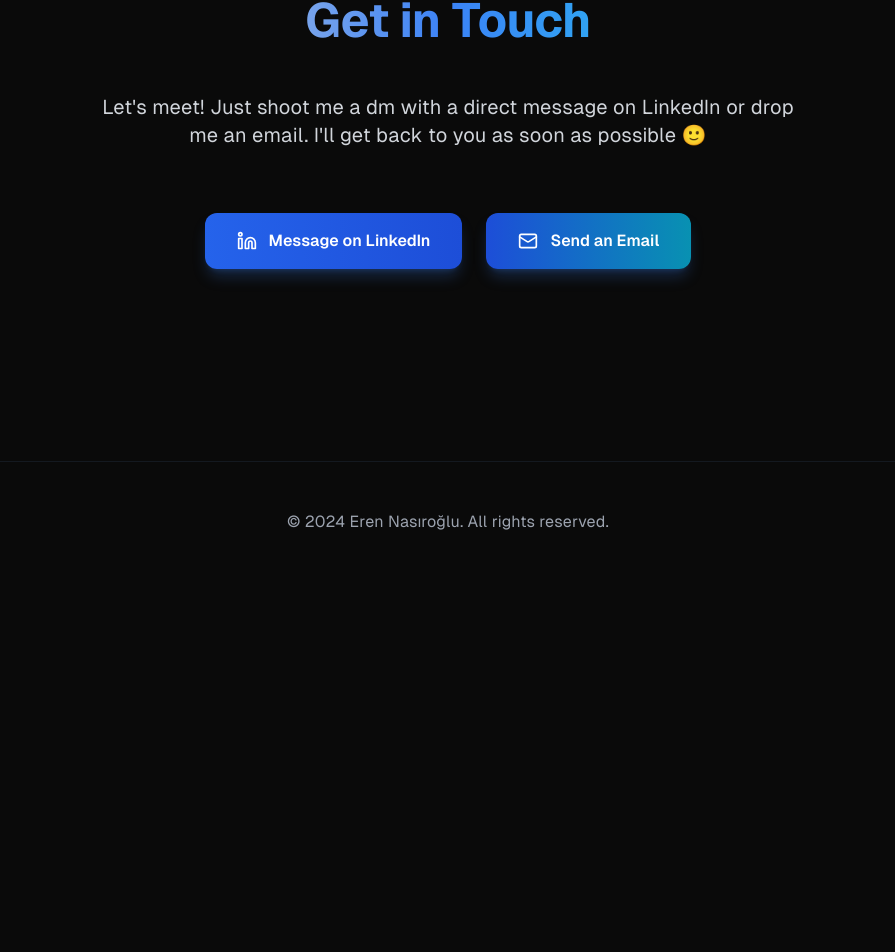
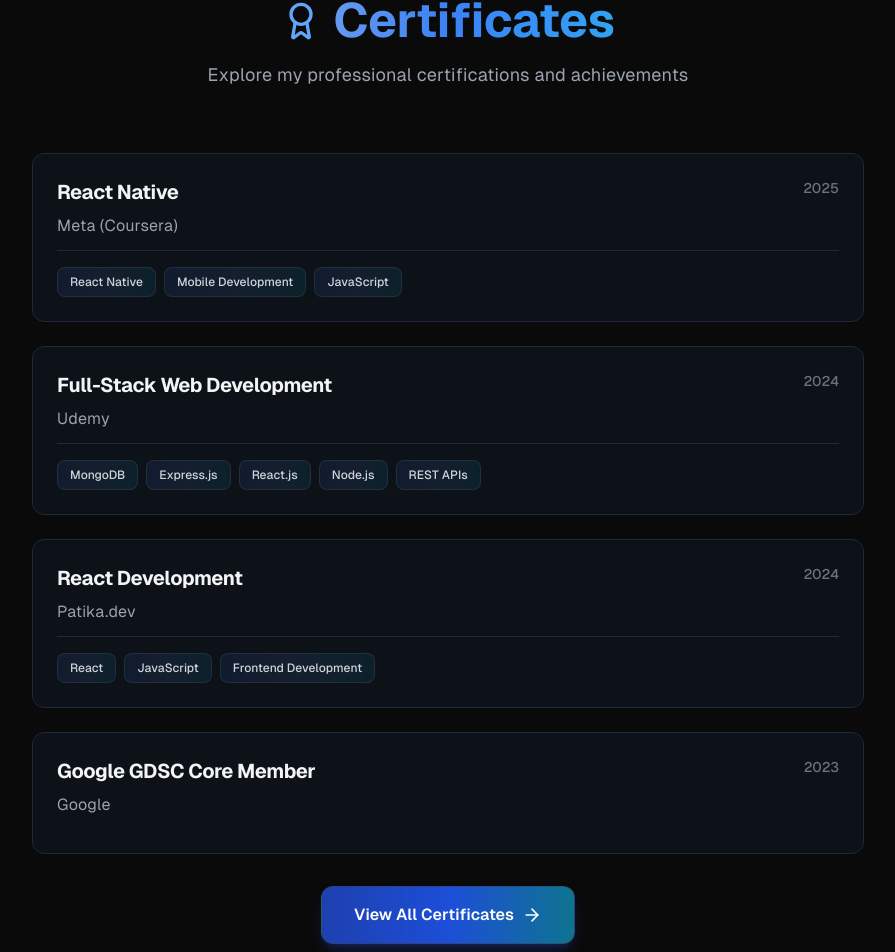
Before and after one commit to erenasiroglu/my-portfolio, a Next.js app: page /home in a window 1280 px wide. Shown: the part 2344-3296 px from the top of the page, without its empty margins (192-1087 px from the left). Before the commit the page ends 2926 px from the top, so only its background shows below. Built offline with nearby package versions, Linux system fonts and the light colour scheme.

Commit message:
feat: update certificates

```diff
--- a/app/certificates/page.tsx
+++ b/app/certificates/page.tsx
@@ -2,7 +2,7 @@
 
 import { motion } from "framer-motion";
 import { useLanguage } from "../contexts/LanguageContext";
-import { ArrowLeft } from "lucide-react";
+import { ArrowLeft, Award } from "lucide-react";
 import Link from "next/link";
 
 interface Certificate {
@@ -73,50 +73,88 @@ export default function Certificates() {
     },
   ];
 
+  const content = {
+    en: {
+      title: "Certificates",
+      back: "Back to Home",
+    },
+    tr: {
+      title: "Sertifikalar",
+      back: "Ana Sayfaya Dön",
+    },
+  };
+
+  const TechBadge = ({ skill }: { skill: string }) => (
+    <span className="inline-block bg-gradient-to-r from-blue-500/10 via-blue-400/10 to-cyan-500/10 text-gray-300 text-xs font-medium px-3 py-1.5 rounded-lg border border-gray-700/50 hover:border-blue-500/50 transition-colors">
+      {skill}
+    </span>
+  );
+
   return (
     <motion.div
       initial={{ opacity: 0 }}
       animate={{ opacity: 1 }}
-      transition={{ duration: 0.5 }}
-      className="min-h-screen bg-[#0a0a0a] pt-24 pb-12 px-4"
+      transition={{ duration: 0.6, ease: [0.16, 1, 0.3, 1] }}
+      className="min-h-screen bg-[#0a0a0a] pt-32 pb-16 container-padding"
     >
-      <div className="max-w-3xl mx-auto">
-        <Link
-          href="/home"
-          className="inline-flex items-center text-gray-400 hover:text-gray-200 mb-8"
+      <div className="max-w-4xl mx-auto">
+        <motion.div
+          initial={{ opacity: 0, y: -10 }}
+          animate={{ opacity: 1, y: 0 }}
+          transition={{ duration: 0.4, ease: [0.16, 1, 0.3, 1] }}
+          className="mb-12"
         >
-          <ArrowLeft className="w-5 h-5 mr-2" />
-          Back to Home
-        </Link>
+          <Link
+            href="/home"
+            className="inline-flex items-center gap-2 text-gray-400 hover:text-gray-200 transition-colors mb-8 group"
+          >
+            <ArrowLeft className="w-5 h-5 group-hover:-translate-x-1 transition-transform" />
+            <span className="font-medium">{content[language].back}</span>
+          </Link>
 
-        <h1 className="text-3xl font-bold mb-8 text-transparent bg-clip-text bg-gradient-to-r from-blue-600 via-purple-600 to-pink-600">
-          {language === "en" ? "Certificates" : "Sertifikalar"}
-        </h1>
+          <motion.h1
+            initial={{ opacity: 0, y: 20 }}
+            animate={{ opacity: 1, y: 0 }}
+            transition={{ duration: 0.6, delay: 0.1, ease: [0.16, 1, 0.3, 1] }}
+            className="text-3xl md:text-4xl lg:text-5xl font-bold mb-4 gradient-text flex items-center gap-3"
+          >
+            <Award className="w-8 h-8 md:w-10 md:h-10 text-blue-400" />
+            {content[language].title}
+          </motion.h1>
+        </motion.div>
 
-        <div className="grid gap-6">
+        <div className="grid gap-4 md:gap-6">
           {certificates.map((cert, index) => (
             <motion.div
               key={index}
               initial={{ opacity: 0, y: 20 }}
               animate={{ opacity: 1, y: 0 }}
-              transition={{ duration: 0.5, delay: index * 0.1 }}
-              className="border border-gray-700 rounded-lg p-6 hover:border-gray-600 transition-colors"
+              transition={{
+                duration: 0.5,
+                delay: 0.2 + index * 0.1,
+                ease: [0.16, 1, 0.3, 1],
+              }}
+              whileHover={{
+                scale: 1.01,
+                transition: { duration: 0.2 },
+              }}
+              className="card-modern p-5 md:p-6 group"
             >
-              <h3 className="text-xl font-semibold text-gray-200 mb-2">
-                {cert.title}
-              </h3>
-              <p className="text-gray-400 mb-2">
-                {cert.issuer} • {cert.date}
+              <div className="flex items-start justify-between mb-3">
+                <h3 className="text-lg md:text-xl font-bold text-gray-100 group-hover:text-white transition-colors">
+                  {cert.title}
+                </h3>
+                <span className="text-sm text-gray-500 font-medium whitespace-nowrap ml-4">
+                  {cert.date}
+                </span>
+              </div>
+              <p className="text-sm md:text-base text-gray-400 mb-4">
+                {cert.issuer}
               </p>
               {cert.skills && (
-                <div className="flex flex-wrap gap-2 mt-3">
+                <div className="flex flex-wrap gap-2 pt-4 border-t border-gray-800">
                   {cert.skills.map((skill, i) => (
-                    <span
-                      key={i}
-                      className="text-xs bg-gradient-to-r from-blue-900 to-purple-900 text-gray-200 px-2.5 py-0.5 rounded"
-                    >
-                      {skill}
-                    </span>
+                    <TechBadge key={i} skill={skill} />
                   ))}
                 </div>
               )}
--- /dev/null
+++ b/app/components/Certificates.tsx
@@ -0,0 +1,189 @@
+"use client";
+
+import { motion } from "framer-motion";
+import { useLanguage } from "../contexts/LanguageContext";
+import { Award, ArrowRight } from "lucide-react";
+import Link from "next/link";
+
+interface Certificate {
+  title: string;
+  issuer: string;
+  date: string;
+  skills?: string[];
+}
+
+const CERTIFICATES: Certificate[] = [
+  {
+    title: "React Native",
+    issuer: "Meta (Coursera)",
+    date: "2025",
+    skills: ["React Native", "Mobile Development", "JavaScript"],
+  },
+  {
+    title: "Full-Stack Web Development",
+    issuer: "Udemy",
+    date: "2024",
+    skills: ["MongoDB", "Express.js", "React.js", "Node.js", "REST APIs"],
+  },
+  {
+    title: "React Development",
+    issuer: "Patika.dev",
+    date: "2024",
+    skills: ["React", "JavaScript", "Frontend Development"],
+  },
+  {
+    title: "Google GDSC Core Member",
+    issuer: "Google",
+    date: "2023",
+  },
+  {
+    title: "Advanced Web Development",
+    issuer: "Udemy",
+    date: "2023",
+    skills: ["HTML", "CSS", "JavaScript"],
+  },
+  {
+    title: "Advanced Javascript",
+    issuer: "Udemy",
+    date: "2022",
+    skills: ["JavaScript", "ES6+", "Async Programming"],
+  },
+  {
+    title: "Data Science with Python and Tensorflow",
+    issuer: "BTK Akademi",
+    date: "2022",
+    skills: ["Python", "TensorFlow", "Data Science"],
+  },
+  {
+    title: "MEF University Yetkin Gençler",
+    issuer: "Yetkin Gençler",
+    date: "2022",
+  },
+];
+
+export default function Certificates() {
+  const { language } = useLanguage();
+
+  const content = {
+    en: {
+      title: "Certificates",
+      subtitle: "Explore my professional certifications and achievements",
+      viewAll: "View All Certificates",
+    },
+    tr: {
+      title: "Sertifikalar",
+      subtitle: "Profesyonel sertifikalarımı ve başarılarımı keşfedin",
+      viewAll: "Tüm Sertifikaları Gör",
+    },
+  };
+
+  const TechBadge = ({ skill }: { skill: string }) => (
+    <span className="inline-block bg-gradient-to-r from-blue-500/10 via-blue-400/10 to-cyan-500/10 text-gray-300 text-xs font-medium px-3 py-1.5 rounded-lg border border-gray-700/50 hover:border-blue-500/50 transition-colors">
+      {skill}
+    </span>
+  );
+
+  // Show first 4 certificates on home page
+  const displayedCertificates = CERTIFICATES.slice(0, 4);
+
+  return (
+    <motion.section
+      initial={{ opacity: 0 }}
+      animate={{ opacity: 1 }}
+      transition={{ duration: 0.8, ease: [0.16, 1, 0.3, 1] }}
+      id="certificates"
+      className="max-w-4xl mx-auto container-padding section-padding"
+    >
+      <motion.div
+        initial={{ opacity: 0, y: 20 }}
+        animate={{ opacity: 1, y: 0 }}
+        transition={{ duration: 0.6, ease: [0.16, 1, 0.3, 1] }}
+        className="mb-12 md:mb-16"
+      >
+        <motion.h2
+          initial={{ opacity: 0, y: 20 }}
+          animate={{ opacity: 1, y: 0 }}
+          transition={{ duration: 0.6, delay: 0.1, ease: [0.16, 1, 0.3, 1] }}
+          className="text-3xl md:text-4xl lg:text-5xl font-bold mb-4 gradient-text text-center flex items-center justify-center gap-3"
+        >
+          <Award className="w-8 h-8 md:w-10 md:h-10 text-blue-400" />
+          {content[language].title}
+        </motion.h2>
+        <motion.p
+          initial={{ opacity: 0, y: 20 }}
+          animate={{ opacity: 1, y: 0 }}
+          transition={{ duration: 0.6, delay: 0.2, ease: [0.16, 1, 0.3, 1] }}
+          className="text-base md:text-lg text-gray-400 text-center mb-8"
+        >
+          {content[language].subtitle}
+        </motion.p>
+      </motion.div>
+
+      <div className="grid gap-4 md:gap-6 mb-8">
+        {displayedCertificates.map((cert, index) => (
+          <motion.div
+            key={index}
+            initial={{ opacity: 0, y: 20 }}
+            animate={{ opacity: 1, y: 0 }}
+            transition={{
+              duration: 0.5,
+              delay: 0.3 + index * 0.1,
+              ease: [0.16, 1, 0.3, 1],
+            }}
+            whileHover={{
+              scale: 1.01,
+              transition: { duration: 0.2 },
+            }}
+            className="card-modern p-5 md:p-6 group"
+          >
+            <div className="flex items-start justify-between mb-3">
+              <div className="flex-1">
+                <h3 className="text-lg md:text-xl font-bold text-gray-100 group-hover:text-white transition-colors mb-2">
+                  {cert.title}
+                </h3>
+                <p className="text-sm md:text-base text-gray-400">
+                  {cert.issuer}
+                </p>
+              </div>
+              <span className="text-sm text-gray-500 font-medium whitespace-nowrap ml-4">
+                {cert.date}
+              </span>
+            </div>
+            {cert.skills && (
+              <div className="flex flex-wrap gap-2 pt-4 border-t border-gray-800">
+                {cert.skills.map((skill, i) => (
+                  <TechBadge key={i} skill={skill} />
+                ))}
+              </div>
+            )}
+          </motion.div>
+        ))}
+      </div>
+
+      <motion.div
+        initial={{ opacity: 0 }}
+        animate={{ opacity: 1 }}
+        transition={{ duration: 0.6, delay: 0.7, ease: [0.16, 1, 0.3, 1] }}
+        className="text-center"
+      >
+        <Link href="/certificates">
+          <motion.div
+            whileHover={{ scale: 1.05, x: 5 }}
+            whileTap={{ scale: 0.98 }}
+            className="inline-flex items-center gap-2 px-6 py-3 md:px-8 md:py-4
+              bg-gradient-to-r from-blue-800 via-blue-700 to-cyan-700
+              hover:from-blue-700 hover:via-blue-600 hover:to-cyan-600
+              text-white rounded-xl font-semibold
+              shadow-lg shadow-blue-900/40
+              hover:shadow-xl hover:shadow-blue-900/50
+              transition-all duration-300 ease-out
+              border border-gray-700/50"
+          >
+            <span>{content[language].viewAll}</span>
+            <ArrowRight className="w-5 h-5" />
+          </motion.div>
+        </Link>
+      </motion.div>
+    </motion.section>
+  );
+}
--- a/app/home/page.tsx
+++ b/app/home/page.tsx
@@ -4,6 +4,7 @@ import Header from "../components/Header";
 import About from "../components/About";
 import Projects from "../components/Projects";
 import Contact from "../components/Contact";
+import Certificates from "../components/Certificates";
 import Footer from "../components/Footer";
 import { useState, useEffect } from "react";
 import { motion, AnimatePresence } from "framer-motion";
@@ -75,7 +76,7 @@ export default function Home() {
         >
           <div className="relative">
             <div className="w-12 h-12 border-2 border-blue-500/30 border-t-blue-500 rounded-full animate-spin" />
-            <div className="absolute inset-0 w-12 h-12 border-2 border-transparent border-t-purple-500 rounded-full animate-spin" style={{ animationDirection: 'reverse', animationDuration: '1.5s' }} />
+            <div className="absolute inset-0 w-12 h-12 border-2 border-transparent border-t-cyan-500 rounded-full animate-spin" style={{ animationDirection: 'reverse', animationDuration: '1.5s' }} />
           </div>
           <div className="flex gap-1.5">
             {[0, 1, 2].map((i) => (
@@ -141,6 +142,16 @@ export default function Home() {
           <Projects />
         </motion.section>
 
+
+
+        <motion.section
+          initial={{ opacity: 0, y: 30 }}
+          animate={{ opacity: 1, y: 0 }}
+          transition={{ duration: 0.7, delay: 0.5, ease: [0.16, 1, 0.3, 1] }}
+        >
+          <Certificates />
+        </motion.section>
+
         <motion.section
           initial={{ opacity: 0, y: 30 }}
           animate={{ opacity: 1, y: 0 }}
@@ -152,7 +163,7 @@ export default function Home() {
         <motion.footer
           initial={{ opacity: 0 }}
           animate={{ opacity: 1 }}
-          transition={{ duration: 0.6, delay: 0.5, ease: [0.16, 1, 0.3, 1] }}
+          transition={{ duration: 0.6, delay: 0.6, ease: [0.16, 1, 0.3, 1] }}
         >
           <Footer />
         </motion.footer>
```
